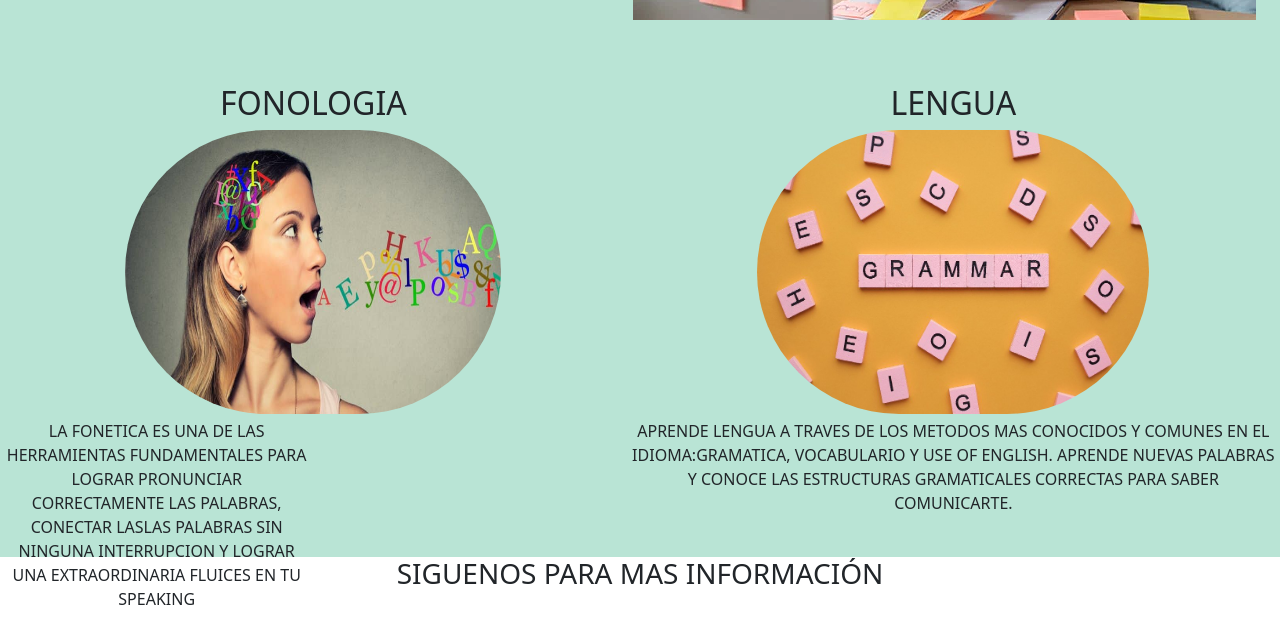
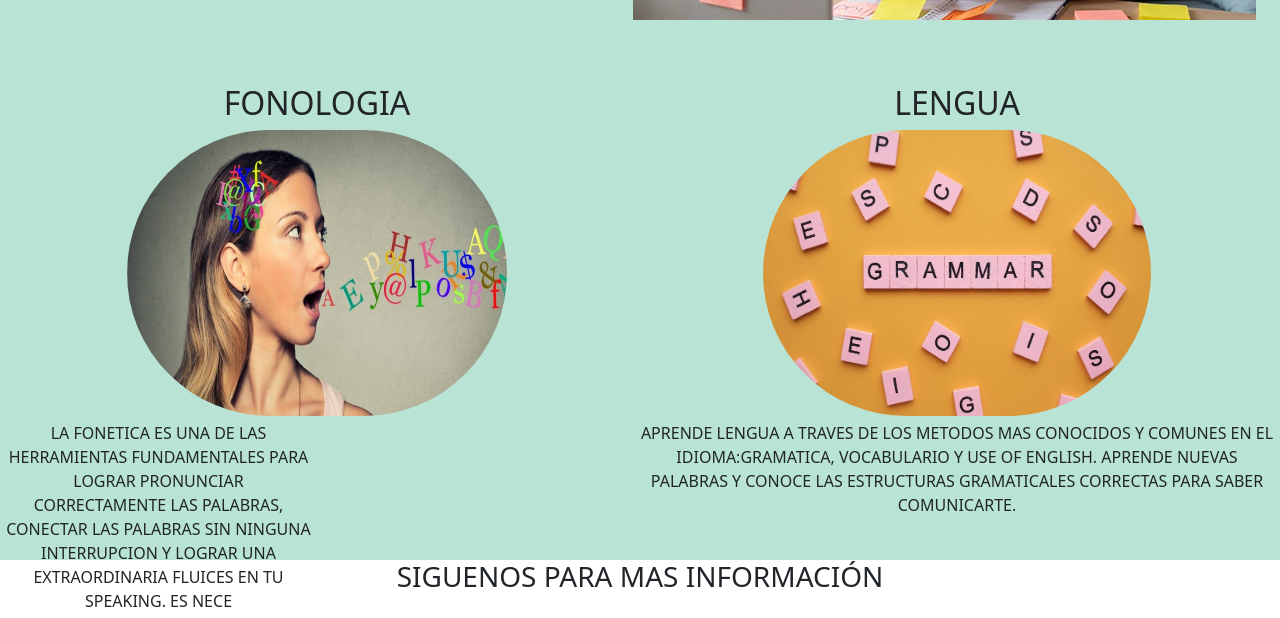
Before and after one commit to Lautaro314/educacioningles, a plain HTML site: page pages/sobrenosotros.html in a window 1280 px wide. Shown: the part 778-1396 px from the top of the page. Drawn offline with nearby package versions, Linux system fonts and the light colour scheme.

Commit message:
remodelando la pagina

```diff
--- a/pages/sobrenosotros.html
+++ b/pages/sobrenosotros.html
@@ -46,7 +46,7 @@
                 <article class="sobrenosotrosArticle">
                     <h2>FONOLOGIA</h2>
                     <img src="../assests/fonetica.jpg" class="rounded-pill" alt="FONETICA">
-                    <p>LA FONETICA ES UNA DE LAS HERRAMIENTAS FUNDAMENTALES PARA LOGRAR PRONUNCIAR CORRECTAMENTE LAS PALABRAS, CONECTAR LASLAS PALABRAS SIN NINGUNA INTERRUPCION Y LOGRAR UNA EXTRAORDINARIA FLUICES EN TU SPEAKING</p>
+                    <p>LA FONETICA ES UNA DE LAS HERRAMIENTAS FUNDAMENTALES PARA LOGRAR PRONUNCIAR CORRECTAMENTE LAS PALABRAS, CONECTAR LAS PALABRAS SIN NINGUNA INTERRUPCION Y LOGRAR UNA EXTRAORDINARIA FLUICES EN TU SPEAKING. ES NECE</p>
                 </article>
                 <article>
                   <h2>LENGUA</h2>
```
